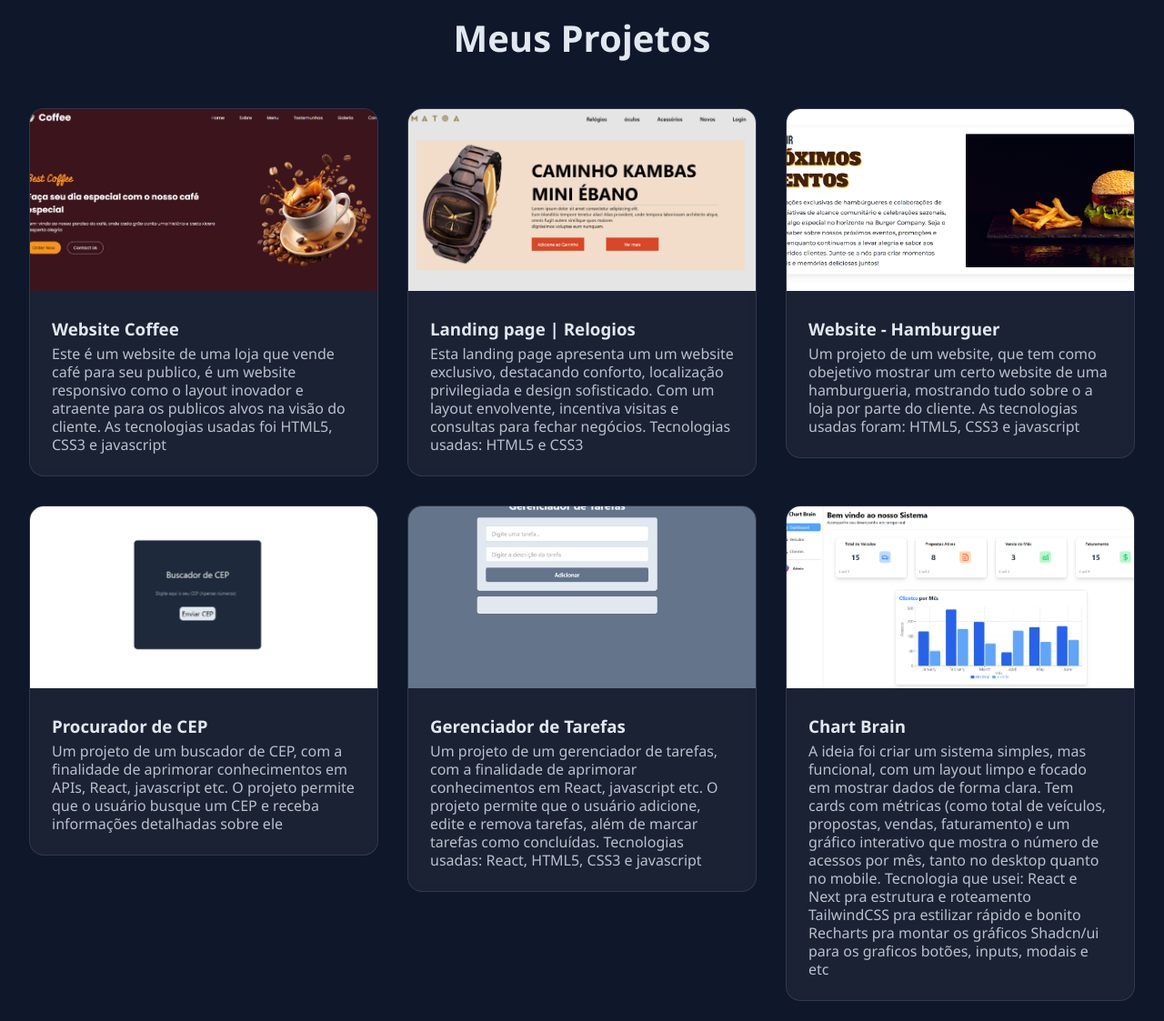
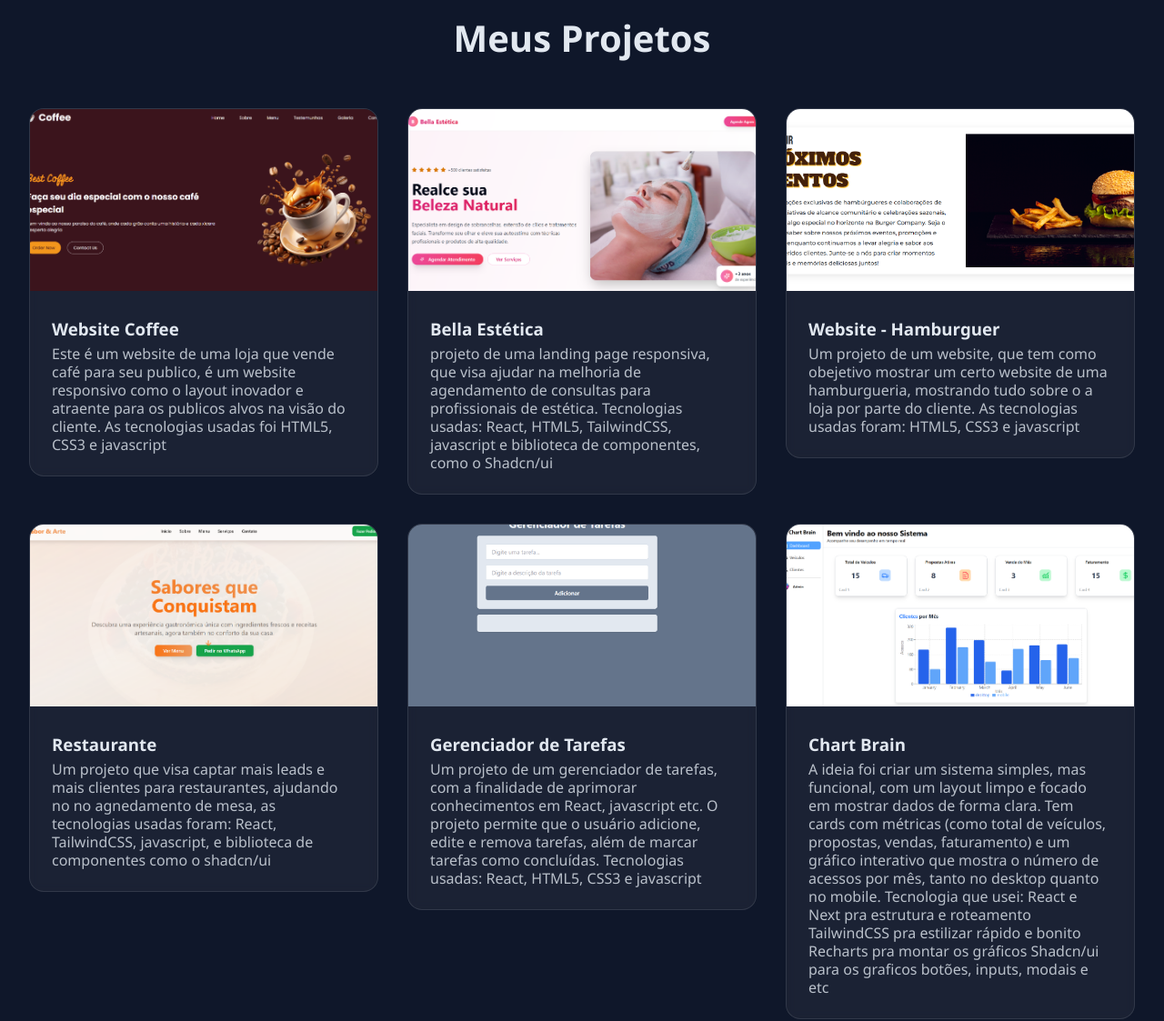
Before and after one commit to kauamoraes/Portifolio-Pessoal, a plain HTML site: page index.html in a window 1280 px wide. Shown: the part 1760-2883 px from the top of the page at 91% size. Drawn offline with Linux system fonts and the light colour scheme.

Commit message:
Adcionei novos arquivos

```diff
--- a/index.html
+++ b/index.html
@@ -68,12 +68,14 @@
                 </div>
             </a>
 
-            <a href="https://kauamoraes.github.io/Landing-Page-Rel-gios/" target="_blank">
+            <a href="https://bella-estetica-d932.vercel.app/" target="_blank">
                 <div class="projetos-card">
-                    <img src="img/Captura de tela 2025-03-17 145631.png" alt="" class="projetos-imagem">
+                    <img src="/Portifolio-Pessoal/img/Captura de tela 2025-06-17 112453.png" alt="" class="projetos-imagem">
                     <div class="caixa-texto-projeto">
-                        <h3 class="info-projetos">Landing page | Relogios</h3>
-                        <p class="paragrafo-projetos">Esta landing page apresenta um um website exclusivo, destacando conforto, localização privilegiada e design sofisticado. Com um layout envolvente, incentiva visitas e consultas para fechar negócios.  Tecnologias usadas: HTML5 e CSS3</p>
+                        <h3 class="info-projetos">Bella Estética</h3>
+                        <p class="paragrafo-projetos">projeto de uma landing page responsiva, que visa ajudar na melhoria de agendamento de consultas para  profissionais de estética. Tecnologias usadas: React, HTML5, TailwindCSS, javascript e biblioteca de componentes, como o Shadcn/ui</p>
+
+                        </p>
                     </div>
                 </div>
             </a>
@@ -88,14 +90,12 @@
                 </div>
             </a>
 
-            <a href="https://buscador-de-cep-git-main-kauamoraes-projects.vercel.app" target="_blank">
+            <a href="https://restaurante-alpha-two.vercel.app/" target="_blank">
                 <div class="projetos-card">
-                    <img src="img/Captura de tela 2025-06-04 113626.png" alt="" class="projetos-imagem">
+                    <img src="/Portifolio-Pessoal/img/Captura de tela 2025-06-17 115743.png" alt="" class="projetos-imagem">
                     <div class="caixa-texto-projeto">
-                        <h3 class="info-projetos">Procurador de CEP</h3>
-                        <p class="paragrafo-projetos">Um projeto de um buscador de CEP, com a finalidade de aprimorar conhecimentos em APIs, React, javascript etc.
-                        O projeto permite que o usuário busque um CEP e receba informações detalhadas sobre ele
-                        </p>
+                        <h3 class="info-projetos">Restaurante</h3>
+                        <p class="paragrafo-projetos">Um projeto que visa captar mais leads e mais clientes para restaurantes, ajudando no no agnedamento de mesa, as tecnologias usadas foram: React, TailwindCSS, javascript, e biblioteca de componentes como o shadcn/ui </p>
                     </div>
                 </div>
             </a>
--- a/style.css
+++ b/style.css
@@ -183,7 +183,6 @@ h1{
     line-height: 1.25rem;
 }
 
-
 .contatos{
     padding: 6rem 2rem;
 }
```
Also changed, not shown: img/Captura de tela 2025-03-17 145631.png (deleted), img/Captura de tela 2025-03-17 153615.png (deleted), img/Captura de tela 2025-06-17 112453.png (added), img/Captura de tela 2025-06-17 115743.png (added).
